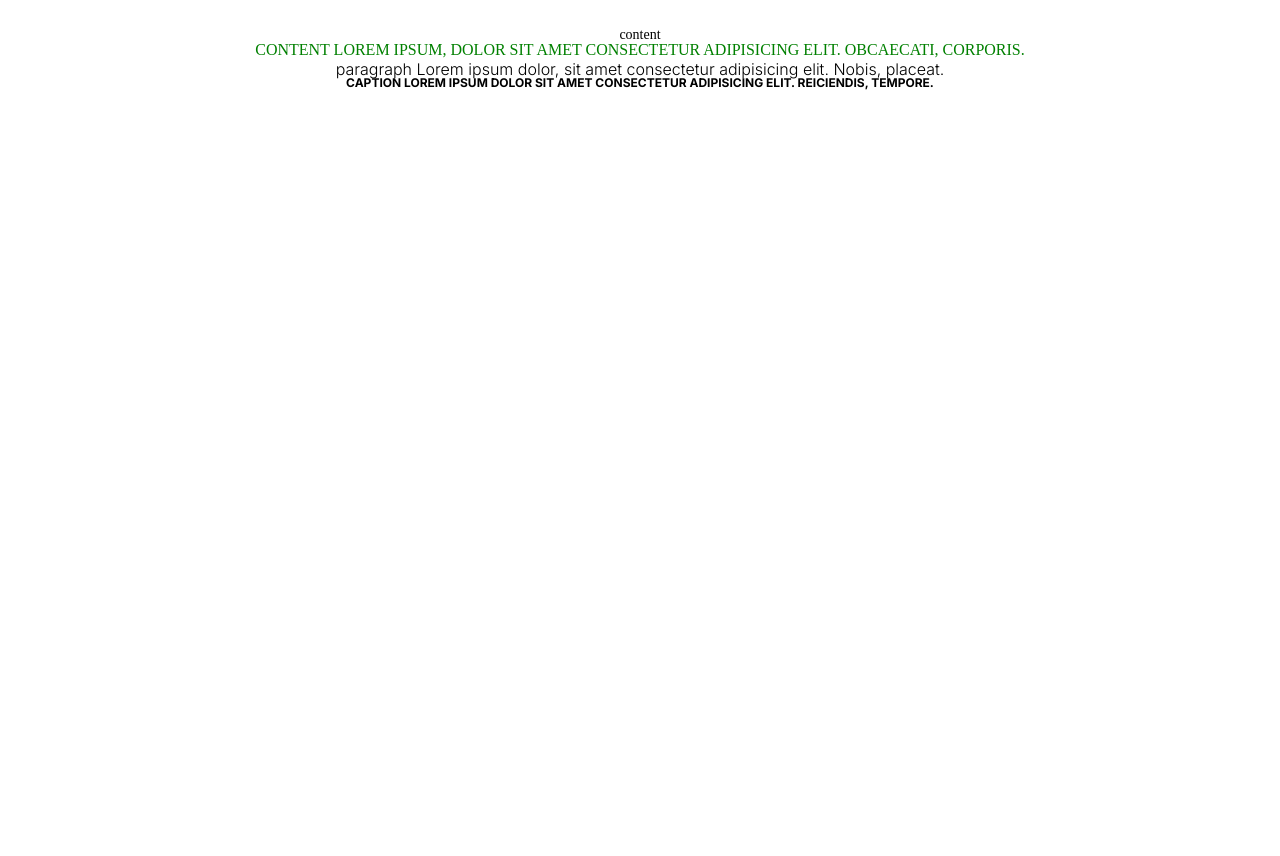
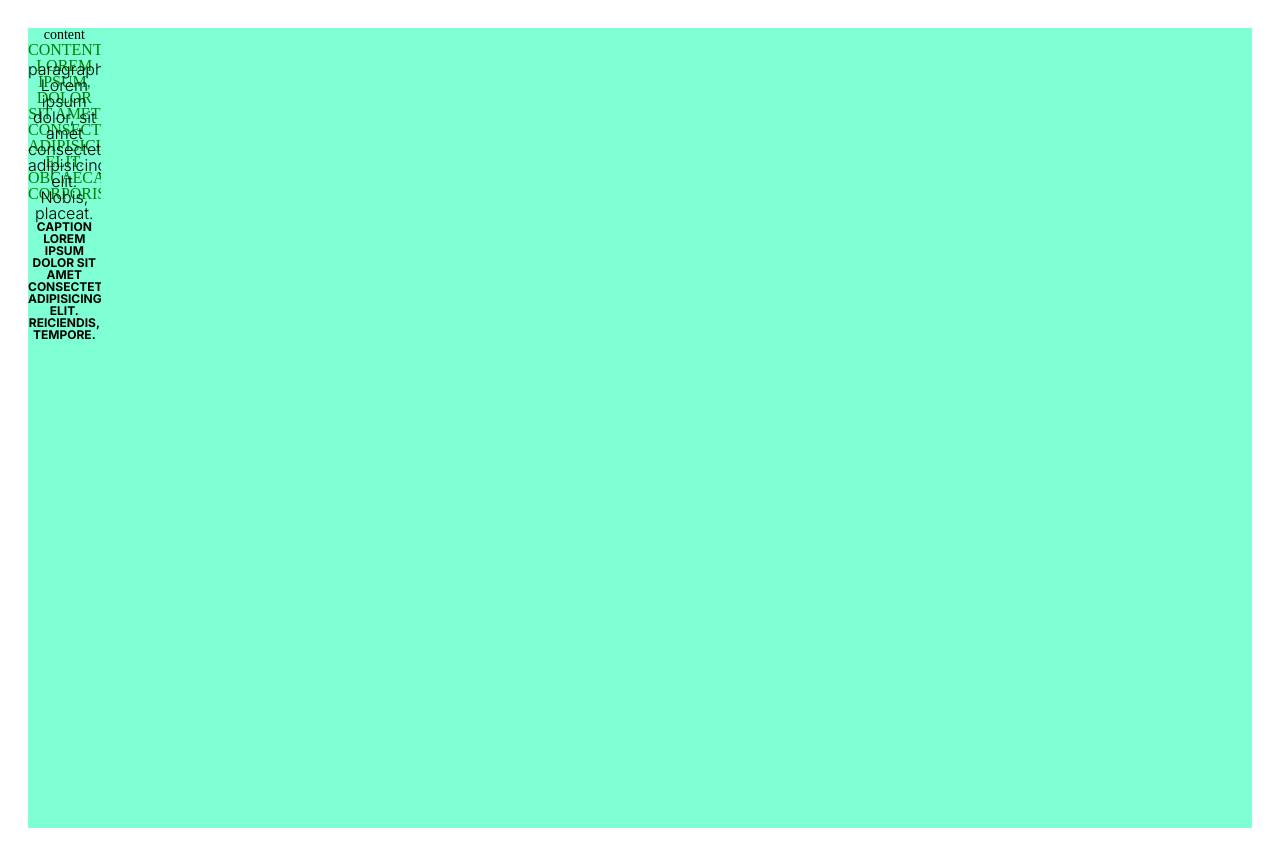
Before and after one commit to totato4/arts, a React (Vite) app: page / in a window 1280 px wide. Built offline with nearby package versions, Linux system fonts and the light colour scheme; a web font is replaced by a local one.

Commit message:
container create

```diff
--- a/src/styles/index.scss
+++ b/src/styles/index.scss
@@ -22,3 +22,50 @@
     margin: 0px auto;
     background-repeat: no-repeat;
 }
+
+/* Базовые стили */
+.container {
+    margin: 0 auto;
+    display: grid;
+    background-color: aquamarine;
+}
+
+/* 1440px и выше */
+@media (min-width: 1440px) {
+    .container {
+        max-width: 1240px;
+        margin: 0 100px;
+        /* Маргины 100px */
+        grid-template-columns: repeat(12, 1fr);
+        gap: 32px;
+        /* Отступы (Gutter) 32px */
+    }
+}
+
+/* 1280px - 1439px */
+@media (min-width: 1280px) and (max-width: 1439px) {
+    .container {
+        max-width: 1240px;
+        margin: 0 auto;
+        grid-template-columns: repeat(12, 1fr);
+        gap: 32px;
+    }
+}
+
+/* 768px - 1279px */
+@media (min-width: 768px) and (max-width: 1279px) {
+    .container {
+        max-width: 768px;
+        grid-template-columns: repeat(8, 1fr);
+        gap: 20px;
+    }
+}
+
+/* До 767px */
+@media (max-width: 767px) {
+    .container {
+        max-width: 320px;
+        grid-template-columns: repeat(6, 1fr);
+        gap: 5px;
+    }
+}
```
